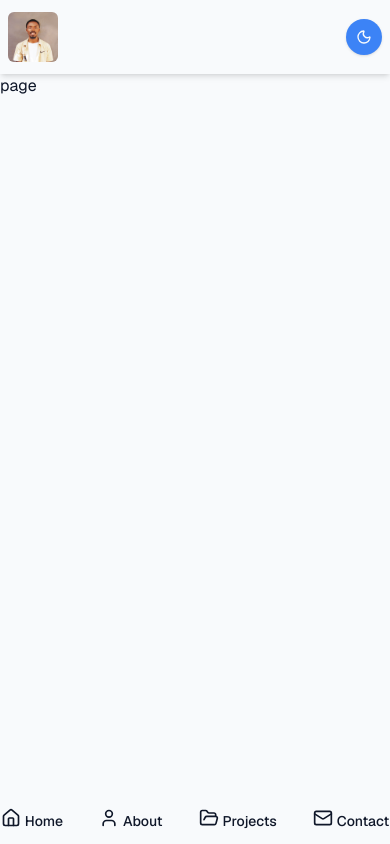
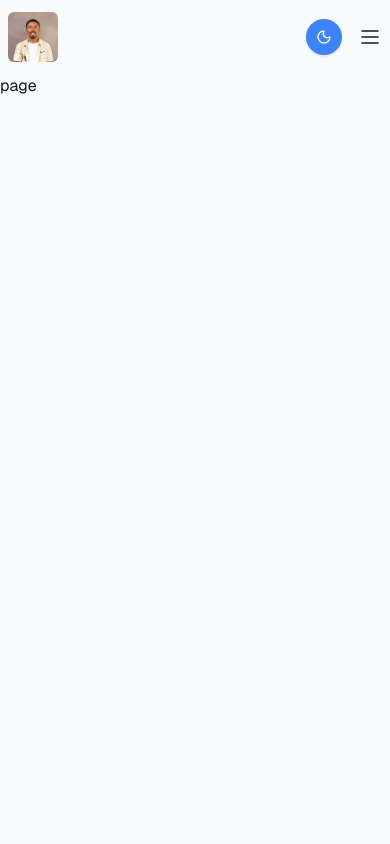
Before and after one commit to Jeffreyai7/my-portfolio, a Next.js app: page /projects in a window 390 px wide. Built offline with nearby package versions, Linux system fonts and the light colour scheme.

Commit message:
refactor mobile nav

```diff
--- a/package.json
+++ b/package.json
@@ -15,6 +15,7 @@
     "@radix-ui/react-slot": "^1.2.3",
     "class-variance-authority": "^0.7.1",
     "clsx": "^2.1.1",
+    "framer-motion": "^12.23.9",
     "lucide-react": "^0.525.0",
     "next": "15.4.1",
     "next-themes": "^0.4.6",
--- a/src/app/layout.tsx
+++ b/src/app/layout.tsx
@@ -39,10 +39,12 @@ export default function RootLayout({
 }: Readonly<{ children: React.ReactNode }>) {
   return (
     <html lang="en" className={`${geistSans.variable} ${geistMono.variable}`}>
-      <body className="font-sans bg-background text-foreground">
+      <body className="bg-background text-foreground">
         <ThemeProvider defaultTheme="system" enableSystem attribute="class">
-          <Header />
-          {children}
+          <div className="container">
+            <Header />
+            {children}
+          </div>
         </ThemeProvider>
       </body>
     </html>
--- a/src/app/page.tsx
+++ b/src/app/page.tsx
@@ -1,3 +1,9 @@
+import Hero from "@/components/Hero";
+
 export default function App() {
-  return <main></main>;
+  return (
+    <main>
+      <Hero />
+    </main>
+  );
 }
--- a/src/components/Hero.tsx
+++ b/src/components/Hero.tsx
@@ -1,7 +1,32 @@
 import React from "react";
+import Image from "next/image";
+import Profilepic from "@/assets/profile.png";
+import { Button } from "./ui/button";
+import { FaGithub, FaLinkedin, FaXTwitter } from "react-icons/fa6";
+import { motion } from "framer-motion";
 
 const Hero = () => {
-  return <div>Hero</div>;
+  return (
+    <section className="flex flex-col items-center w-[80%] mx-auto justify-center gap-4 p-6 text-center md:flex-row md:justify-between md:gap-8">
+      <div>
+        <span>Frontend Developer</span>
+        <h1 className="text-4xl font-bold">
+          Hi, I'm <br /> Jeffrey Irukeh{" "}
+        </h1>
+        <p>I excel at building responsive and accessible web applications.</p>
+        <p>Let's work together to create something amazing!</p>
+        <div className="flex items-center justify-center gap-4 mt-4">
+          <Button>Download CV</Button>
+          <div className="flex items-center gap-4">
+            <FaGithub cursor="pointer" />
+            <FaLinkedin cursor="pointer" />
+            <FaXTwitter cursor="pointer" />
+          </div>
+        </div>
+      </div>
+      <Image src={Profilepic} alt="Hero Image" height={200} width={200} />
+    </section>
+  );
 };
 
 export default Hero;
--- /dev/null
+++ b/src/components/MenuToggle.tsx
@@ -0,0 +1,25 @@
+import { Menu, X } from "lucide-react";
+import React, { Dispatch, SetStateAction } from "react";
+
+const MenuToggle = ({
+  showNav,
+  setShowNav,
+}: {
+  showNav: boolean;
+  setShowNav: Dispatch<SetStateAction<boolean>>;
+}) => {
+  return (
+    <div onClick={() => setShowNav((prev) => !prev)}>
+      {showNav ? (
+        <X className="text-blue-dark h-6 w-6" strokeWidth={1.5} />
+      ) : (
+        <Menu
+          className="text-grey-dark h-6 w-6 font-extralight"
+          strokeWidth={1.5}
+        />
+      )}
+    </div>
+  );
+};
+
+export default MenuToggle;
--- /dev/null
+++ b/src/components/MobileNav.tsx
@@ -0,0 +1,48 @@
+import { navLinks } from "@/lib/constant";
+import { cn } from "@/lib/utils";
+import Link from "next/link";
+import { usePathname } from "next/navigation";
+import React, { Dispatch, SetStateAction } from "react";
+
+const MobileNav = ({
+  setShowNav,
+  showNav,
+}: {
+  setShowNav: Dispatch<SetStateAction<boolean>>;
+  showNav: boolean;
+}) => {
+  const pathname = usePathname();
+  const isActive = (path: string): boolean => pathname.includes(path);
+
+  return (
+    <div
+      className={cn(
+        "absolute top-20 left-0 z-0 flex w-screen flex-col items-center justify-between gap-14 bg-white  py-10 shadow-lg transition duration-500 lg:relative lg:top-0 lg:w-full lg:flex-row lg:gap-0 lg:py-0 lg:shadow-none",
+        showNav ? "translate-y-0" : "-translate-y-[200%] lg:translate-y-0"
+      )}
+    >
+      <nav className="">
+        <ul className="flex w-full flex-col items-center justify-center gap-10 lg:flex-row lg:justify-between">
+          {navLinks.map((item) => (
+            <li key={item.name} className="w-full text-center lg:text-left">
+              <Link
+                className={cn(
+                  "w-full text-nowrap",
+                  isActive(item.href)
+                    ? "text-blue-dark font-semibold"
+                    : "text-grey-dark hover:text-grey-darker"
+                )}
+                href={item.href}
+                onClick={() => setShowNav(false)}
+              >
+                {item.name}
+              </Link>
+            </li>
+          ))}
+        </ul>
+      </nav>
+    </div>
+  );
+};
+
+export default MobileNav;
--- a/src/components/Navbar.tsx
+++ b/src/components/Navbar.tsx
@@ -1,18 +1,18 @@
 "use client";
 import React from "react";
-import { Menu, ShoppingCartIcon, X } from "lucide-react";
 import Link from "next/link";
 import Image from "next/image";
 import { useNavbarStore } from "@/store";
 import { navLinks } from "@/lib/constant";
 import ThemeToggleButton from "./ThemeToggle";
-import NavigationMenuMobile from "./navigation-menu-08";
+import MenuToggle from "./MenuToggle";
+import MobileNavbar from "./MobileNav";
 
 const Header: React.FC = () => {
   const { isMenuOpen, toggleMenu } = useNavbarStore();
 
   return (
-    <header className="sticky left-0 right-0 top-0 z-50 bg-background text-foreground shadow-md transition-all duration-300">
+    <header className="sticky left-0 right-0 top-0 z-50 bg-background text-foreground transition-all duration-300">
       <div className="container mx-auto flex items-center justify-between px-2 py-3 md:px-6">
         {/* Logo */}
         <Link href="/" className="w-[50px]">
@@ -36,14 +36,18 @@ const Header: React.FC = () => {
               {link.name}
             </Link>
           ))}
+          <ThemeToggleButton />
         </nav>
 
-        {/* Mobile Menu Button */}
-        <div className="flex items-center space-x-4">
-          <ThemeToggleButton />
+        {/* Mobile Menu ` */}
+        <div className=" md:hidden">
+          <div className="flex items-center space-x-4">
+            <ThemeToggleButton />
+            <MenuToggle showNav={isMenuOpen} setShowNav={toggleMenu} />
+          </div>
+          <MobileNavbar showNav={isMenuOpen} setShowNav={toggleMenu} />
         </div>
       </div>
-      {<NavigationMenuMobile />}
     </header>
   );
 };
--- a/src/components/navigation-menu-08.tsx
+++ b/src/components/navigation-menu-08.tsx
@@ -20,20 +20,23 @@ const navigationMenuItems = [
 
 export default function NavigationMenuMobile() {
   return (
-    <NavigationMenu className="fixed bottom-0 left-0 right-0 md:hidden">
-      <NavigationMenuList className="">
+    <NavigationMenu className="fixed bottom-0 left-0 right-0 w-full md:hidden">
+      <NavigationMenuList className="flex justify-center items-center">
         {navigationMenuItems.map((item) => (
           <NavigationMenuItem key={item.title}>
             <NavigationMenuLink
               className={cn(
                 navigationMenuTriggerStyle(),
-                "flex h-auto items-center py-2.5"
+                "flex h-auto items-center py-2.5 "
               )}
               active={item.isActive}
               asChild
             >
-              <Link href={item.href} className="" >
-                <item.icon className="mb-1.5 mr-1 h-5 w-5" />
+              <Link
+                href={item.href}
+                className="flex justify-center items-center text-[12px]"
+              >
+                <item.icon className="mb-1.5 mr-[2px]  h-5 w-5" />
                 {item.title}
               </Link>
             </NavigationMenuLink>
```
Also changed, not shown: 1 other file (tests, documents, lock files or other folders).
